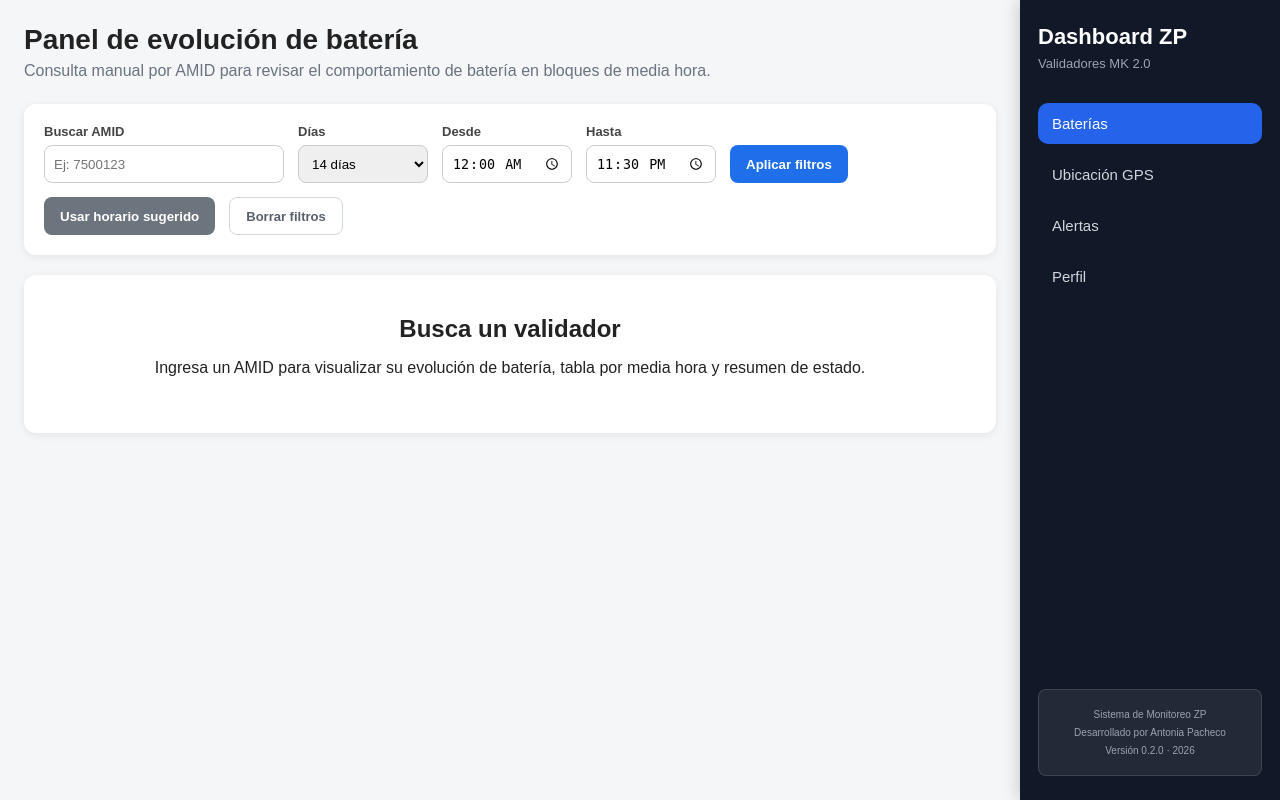
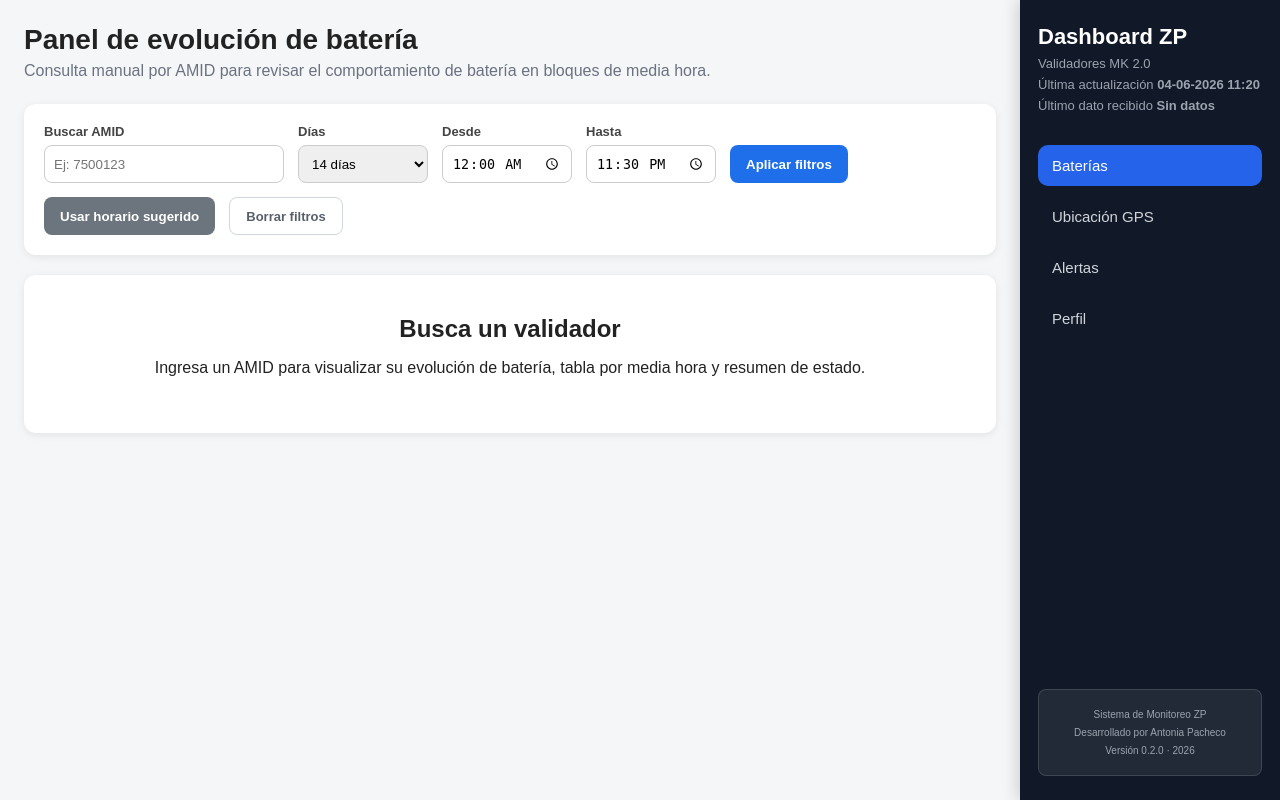
Before and after one commit to anpachecos/migracion-dashboard-zp, a Django app: page / in a window 1280 px wide. Run offline with Django 5.2, Linux system fonts and the light colour scheme; data that the repository does not hold is empty.

Commit message:
hora de actualización en panel

```diff
--- /dev/null
+++ b/apps/dashboard/context_processors.py
@@ -0,0 +1,24 @@
+from django.utils import timezone
+
+from .models import EstadoValidadorLimpio
+
+
+def datos_actualizacion_dashboard(request):
+    ultima_actualizacion = timezone.localtime(timezone.now())
+
+    ultimo_registro = (
+        EstadoValidadorLimpio.objects
+        .exclude(fecha_hora__isnull=True)
+        .order_by("-fecha_hora")
+        .first()
+    )
+
+    ultima_carga_datos = None
+
+    if ultimo_registro and ultimo_registro.fecha_hora:
+        ultima_carga_datos = timezone.localtime(ultimo_registro.fecha_hora)
+
+    return {
+        "ultima_actualizacion_dashboard": ultima_actualizacion,
+        "ultima_carga_datos": ultima_carga_datos,
+    }
--- a/apps/dashboard/static/dashboard/css/base_dashboard.css
+++ b/apps/dashboard/static/dashboard/css/base_dashboard.css
@@ -112,6 +112,29 @@ body {
 .sidebar-footer p {
     margin: 3px 0;
 }
+
+.sidebar-update-info {
+    margin-top: 14px;
+    padding: 10px 0 0;
+    border-top: 1px solid rgba(255, 255, 255, 0.10);
+    display: flex;
+    flex-direction: column;
+    gap: 6px;
+}
+
+.sidebar-update-info span {
+    margin-top: 0;
+    font-size: 10px;
+    color: #6b7280;
+    text-transform: uppercase;
+    letter-spacing: 0.04em;
+}
+
+.sidebar-update-info strong {
+    font-size: 12px;
+    color: #d1d5db;
+    font-weight: 600;
+}
 /* Responsive simple */
 @media (max-width: 900px) {
     .dashboard-content {
--- a/apps/dashboard/templates/dashboard/base_dashboard.html
+++ b/apps/dashboard/templates/dashboard/base_dashboard.html
@@ -24,6 +24,22 @@
         <div class="sidebar-brand">
             <h2>Dashboard ZP</h2>
             <p>Validadores MK 2.0</p>
+
+            <p class="sidebar-update-line">
+                <span>Última actualización</span>
+                <strong>{{ ultima_actualizacion_dashboard|date:"d-m-Y H:i" }}</strong>
+            </p>
+
+            <p class="sidebar-update-line">
+                <span>Último dato recibido</span>
+                <strong>
+                    {% if ultima_carga_datos %}
+                        {{ ultima_carga_datos|date:"d-m-Y H:i" }}
+                    {% else %}
+                        Sin datos
+                    {% endif %}
+                </strong>
+            </p>
         </div>
 
         <nav class="sidebar-nav">
--- a/config/settings.py
+++ b/config/settings.py
@@ -66,6 +66,7 @@ TEMPLATES = [
                 'django.template.context_processors.request',
                 'django.contrib.auth.context_processors.auth',
                 'django.contrib.messages.context_processors.messages',
+                'apps.dashboard.context_processors.datos_actualizacion_dashboard',
             ],
         },
     },
```
